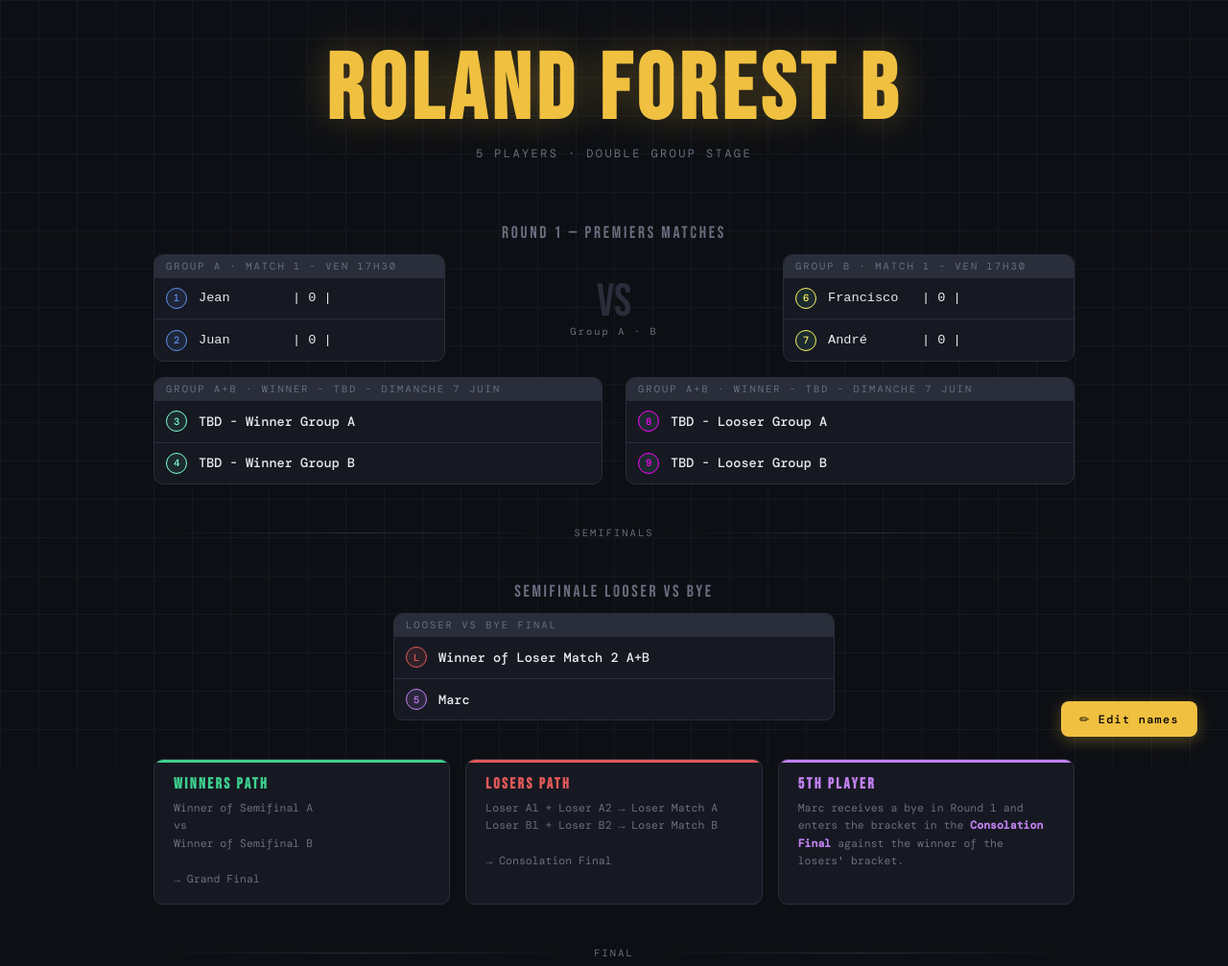
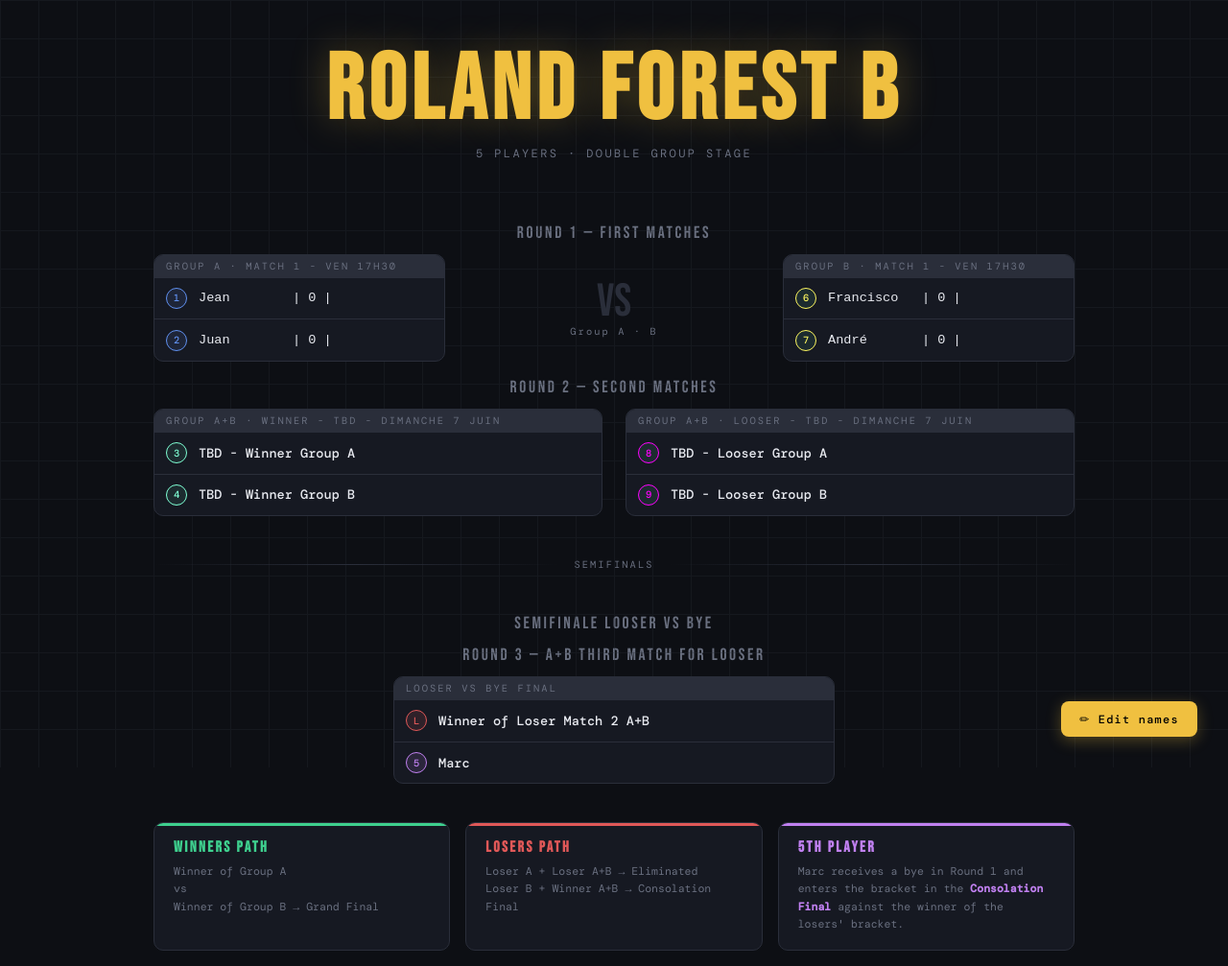
Before and after one commit to marckit/tennis-niveau-B, a plain HTML site: page index.html in a window 1280 px wide. Shown: the top 1007 px of the page at 96% size. Drawn offline with nearby package versions, Linux system fonts and the light colour scheme.

Commit message:
Adjustments with title

```diff
--- a/index.html
+++ b/index.html
@@ -500,7 +500,7 @@
       <div class="bracket">
         <!-- ── ROUND 1 ── -->
         <div>
-          <div class="section-label">Round 1 — Premiers matches</div>
+          <div class="section-label">Round 1 — First matches</div>
           <div class="round-row three-col">
             <!-- Group A – Match 1 -->
             <div class="match">
@@ -570,6 +570,7 @@
 
           <div style="height: 1rem"></div>
 
+          <div class="section-label">Round 2 — Second matches</div>
           <div class="round-row two-col">
             <!-- Group A – Match 2 -->
             <div class="match">
@@ -589,7 +590,7 @@
             <!-- Group B – Match 2 -->
             <div class="match">
               <div class="match-label">
-                Group A+B · Winner - TBD - Dimanche 7 juin
+                Group A+B · Looser - TBD - Dimanche 7 juin
               </div>
               <div class="player group-l">
                 <span class="player-seed">8</span
@@ -608,6 +609,7 @@
         <!-- ── CONSOLATION FINAL ── -->
         <div>
           <div class="section-label">Semifinale Looser vs Bye</div>
+          <div class="section-label">Round 3 — A+B third match for looser</div>
           <div class="round-row one-col">
             <div class="match">
               <div class="match-label">Looser vs Bye Final</div>
@@ -628,15 +630,14 @@
           <div class="path-card winners">
             <h3>Winners path</h3>
             <p>
-              Winner of Semifinal A<br />vs<br />Winner of Semifinal B<br /><br />→
-              Grand Final
+              Winner of Group A<br />vs<br />Winner of Group B → Grand Final
             </p>
           </div>
           <div class="path-card losers">
             <h3>Losers path</h3>
             <p>
-              Loser A1 + Loser A2 → Loser Match A<br />Loser B1 + Loser B2 →
-              Loser Match B<br /><br />→ Consolation Final
+              Loser A + Loser A+B → Eliminated <br />Loser B + Winner A+B →
+              Consolation Final
             </p>
           </div>
           <div class="path-card bye">
```
